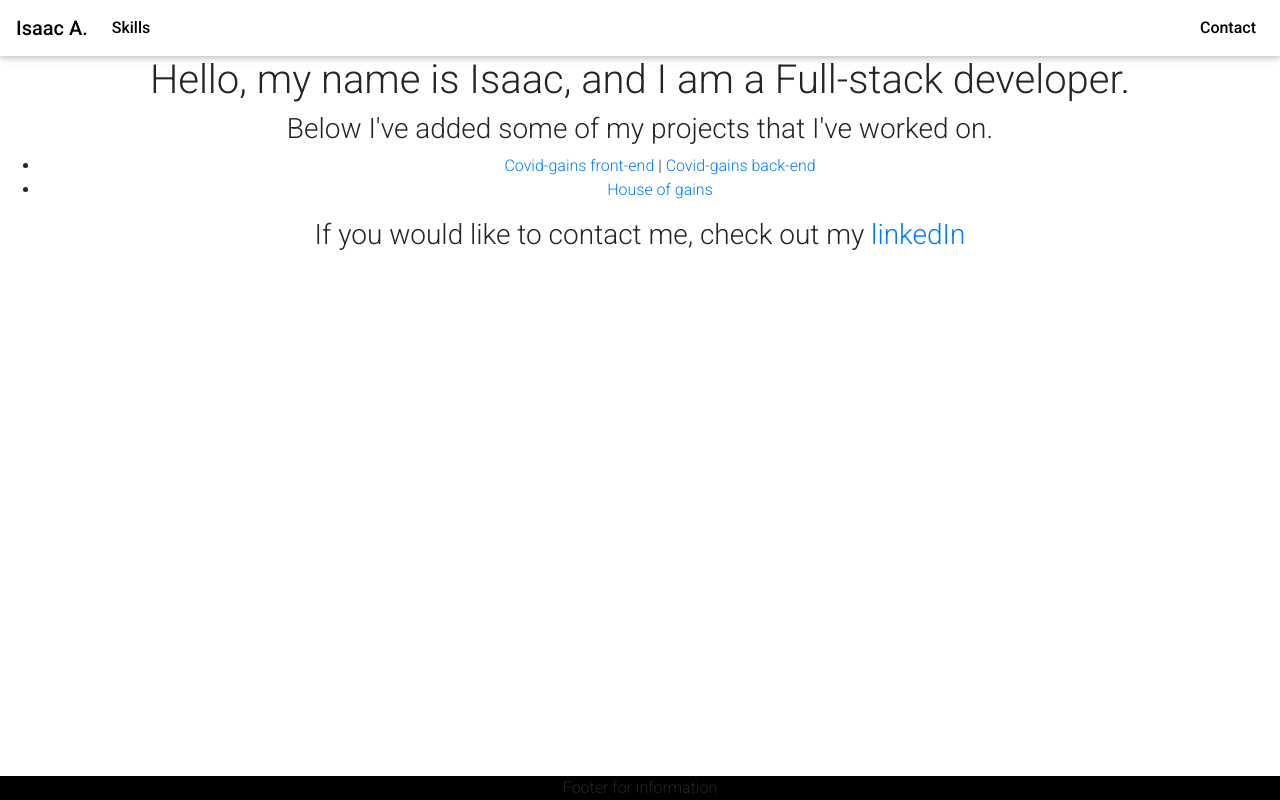
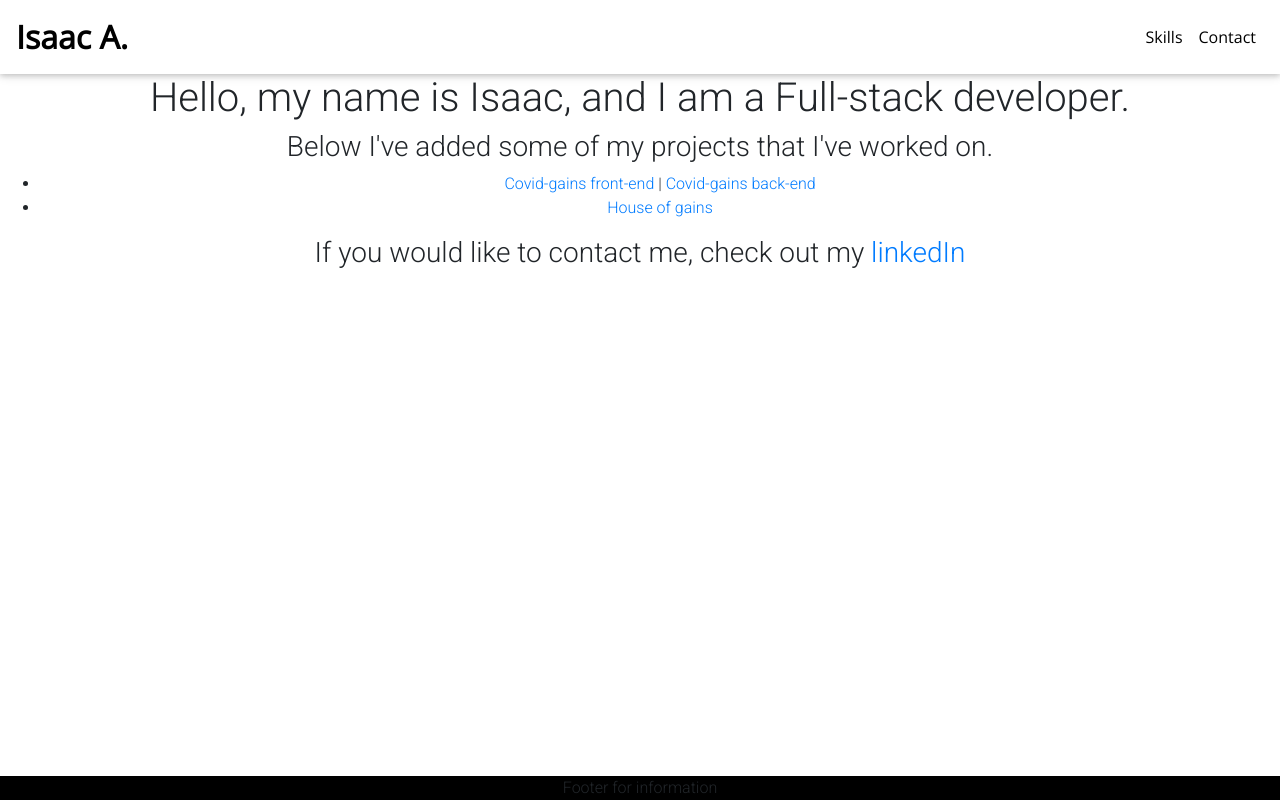
Before and after one commit to IA26/my-portfolio, a React (Create React App) app: page / in a window 1280 px wide. Built offline with nearby package versions, Linux system fonts and the light colour scheme.

Commit message:
added links to the right side and added fonts for navbar

```diff
--- a/public/index.html
+++ b/public/index.html
@@ -4,6 +4,8 @@
     <meta charset="utf-8" />
     <!-- <link rel="icon" href="%PUBLIC_URL%/favicon.ico" /> -->
     <link rel="stylesheet" href="https://stackpath.bootstrapcdn.com/bootstrap/4.5.2/css/bootstrap.min.css" integrity="sha384-JcKb8q3iqJ61gNV9KGb8thSsNjpSL0n8PARn9HuZOnIxN0hoP+VmmDGMN5t9UJ0Z" crossorigin="anonymous">
+    <link rel="preconnect" href="https://fonts.gstatic.com">
+    <link href="https://fonts.googleapis.com/css2?family=Open+Sans:wght@300&display=swap" rel="stylesheet">
     <meta name="viewport" content="width=device-width, initial-scale=1" />
     <meta name="theme-color" content="#000000" />
     <meta name="viewport" content="width=device-width, initial-scale=1">
--- a/src/App.css
+++ b/src/App.css
@@ -1,3 +1,5 @@
+
+
 .App {
   text-align: center;
 }
@@ -92,4 +94,26 @@
 
 .paths {
   color: black;
+  font-family: 'Open Sans', sans-serif;
 }
+
+#name {
+  font-weight: bold;
+  font-size: xx-large;
+
+}
+
+
+.navbar.navbar-default {
+
+}
+
+MDBNavBar {
+  border: 0;
+  -webkit-box-shadow: none;
+  box-shadow: none;
+  background-color: #99ccff;
+  border: 0;
+  -webkit-box-shadow: none;
+  box-shadow: none;
+}
--- a/src/components/NavBarPage.js
+++ b/src/components/NavBarPage.js
@@ -7,12 +7,10 @@
 
   return (
       <MDBNavbar color="white" dark expand="md">
-       <MDBNavbarBrand href="/"> <strong class="paths">Isaac A.</strong> </MDBNavbarBrand>
+       <MDBNavbarBrand href="/"> <strong id="name" class="paths">Isaac A.</strong> </MDBNavbarBrand>
          <MDBNavbarNav left>
 
-           <MDBNavItem>
-             <MDBNavLink to="/skills"><strong class="paths">Skills</strong></MDBNavLink>
-           </MDBNavItem>
+
 
          </MDBNavbarNav>
 
@@ -22,9 +20,16 @@
         <MDBNavbarNav right>
 
           <MDBNavItem>
+             <MDBNavLink to="/skills"><strong class="paths">Skills</strong></MDBNavLink>
+          </MDBNavItem>
+
+          <MDBNavItem>
              <MDBNavLink to="/contact"><strong class="paths">Contact</strong></MDBNavLink>
           </MDBNavItem>
-          {/* <MDBContainer>
+
+
+
+           {/* <MDBContainer>
             <a href="https://www.linkedin.com/in/isaac-sampson-avilez-423672197/" className="social-icon hover">
               <MDBIcon fab icon="linkedin-in" />
             </a>
```
